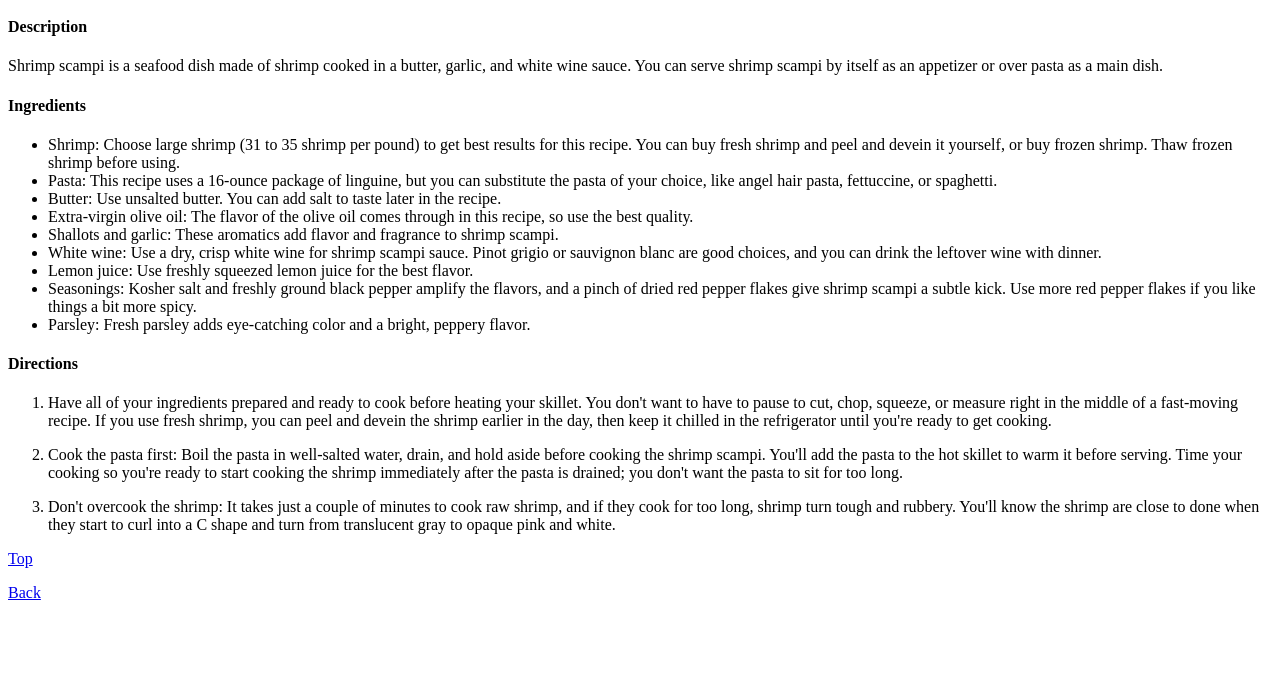
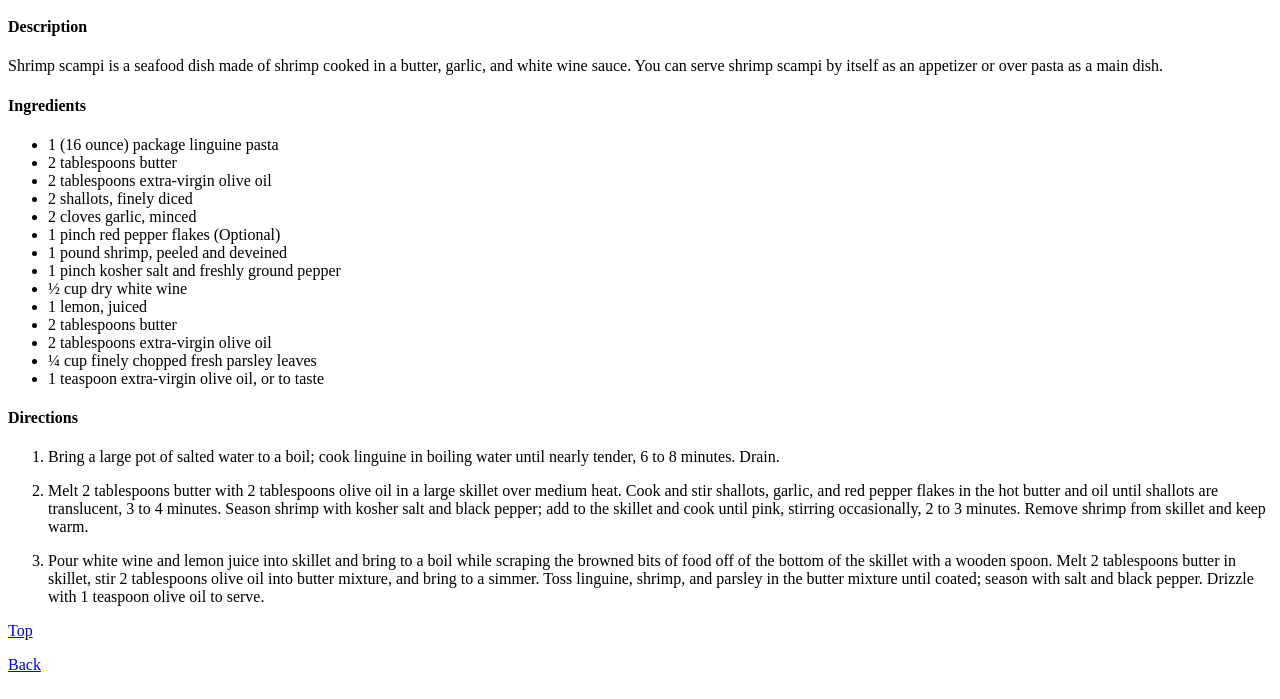
Before and after one commit to Charliecarles/odin-recipes, a plain HTML site: page recipes/shrimp-pasta.html in a window 1280 px wide. Shown: the part 101-800 px from the top of the page. Drawn offline with Linux system fonts and the light colour scheme.

Commit message:
Rewrote Ingredients and directions part to match the style of the other recipes

```diff
--- a/recipes/shrimp-pasta.html
+++ b/recipes/shrimp-pasta.html
@@ -17,23 +17,28 @@
 
         <h4>Ingredients</h4>
         <ul>
-           <li>Shrimp: Choose large shrimp (31 to 35 shrimp per pound) to get best results for this recipe. You can buy fresh shrimp and peel and devein it yourself, or buy frozen shrimp. Thaw frozen shrimp before using.</li>
-            <li>Pasta: This recipe uses a 16-ounce package of linguine, but you can substitute the pasta of your choice, like angel hair pasta, fettuccine, or spaghetti.</li>
-            <li> Butter: Use unsalted butter. You can add salt to taste later in the recipe.</li>
-            <li> Extra-virgin olive oil: The flavor of the olive oil comes through in this recipe, so use the best quality.</li>
-            <li> Shallots and garlic: These aromatics add flavor and fragrance to shrimp scampi.</li>
-            <li> White wine: Use a dry, crisp white wine for shrimp scampi sauce. Pinot grigio or sauvignon blanc are good choices, and you can drink the leftover wine with dinner.</li>
-            <li>Lemon juice: Use freshly squeezed lemon juice for the best flavor.</li>
-            <li>Seasonings: Kosher salt and freshly ground black pepper amplify the flavors, and a pinch of dried red pepper flakes give shrimp scampi a subtle kick. Use more red pepper flakes if you like things a bit more spicy.</li>
-            <li> Parsley: Fresh parsley adds eye-catching color and a bright, peppery flavor.</li>
+        <li> 1 (16 ounce) package linguine pasta </li>
+        <li>2 tablespoons butter</li>
+        <li>  2 tablespoons extra-virgin olive oil</li>
+        <li> 2 shallots, finely diced</li>
+        <li> 2 cloves garlic, minced</li>
+        <li> 1 pinch red pepper flakes (Optional)</li>
+        <li> 1 pound shrimp, peeled and deveined</li>
+        <li>1 pinch kosher salt and freshly ground pepper</li>
+        <li>½ cup dry white wine</li>
+        <li>1 lemon, juiced</li>
+        <li>2 tablespoons butter</li>
+        <li>2 tablespoons extra-virgin olive oil</li>
+        <li>¼ cup finely chopped fresh parsley leaves</li>
+        <li>1 teaspoon extra-virgin olive oil, or to taste</li>
         </ul>
 
         <h4>Directions</h4>
 
             <ol>
-                <li><p>Have all of your ingredients prepared and ready to cook before heating your skillet. You don't want to have to pause to cut, chop, squeeze, or measure right in the middle of a fast-moving recipe. If you use fresh shrimp, you can peel and devein the shrimp earlier in the day, then keep it chilled in the refrigerator until you're ready to get cooking.</li> </p>
-                <li><p>Cook the pasta first: Boil the pasta in well-salted water, drain, and hold aside before cooking the shrimp scampi. You'll add the pasta to the hot skillet to warm it before serving. Time your cooking so you're ready to start cooking the shrimp immediately after the pasta is drained; you don't want the pasta to sit for too long.</li></p>
-                <li><p>Don't overcook the shrimp: It takes just a couple of minutes to cook raw shrimp, and if they cook for too long, shrimp turn tough and rubbery. You'll know the shrimp are close to done when they start to curl into a C shape and turn from translucent gray to opaque pink and white.</li> </p>
+                <li><p>Bring a large pot of salted water to a boil; cook linguine in boiling water until nearly tender, 6 to 8 minutes. Drain.</li> </p>
+                <li><p>Melt 2 tablespoons butter with 2 tablespoons olive oil in a large skillet over medium heat. Cook and stir shallots, garlic, and red pepper flakes in the hot butter and oil until shallots are translucent, 3 to 4 minutes. Season shrimp with kosher salt and black pepper; add to the skillet and cook until pink, stirring occasionally, 2 to 3 minutes. Remove shrimp from skillet and keep warm.</li></p>
+                <li><p>Pour white wine and lemon juice into skillet and bring to a boil while scraping the browned bits of food off of the bottom of the skillet with a wooden spoon. Melt 2 tablespoons butter in skillet, stir 2 tablespoons olive oil into butter mixture, and bring to a simmer. Toss linguine, shrimp, and parsley in the butter mixture until coated; season with salt and black pepper. Drizzle with 1 teaspoon olive oil to serve.</li> </p>
             </ol>
 
             <p><a href="shrimp-pasta.html">Top </a></p>
```
